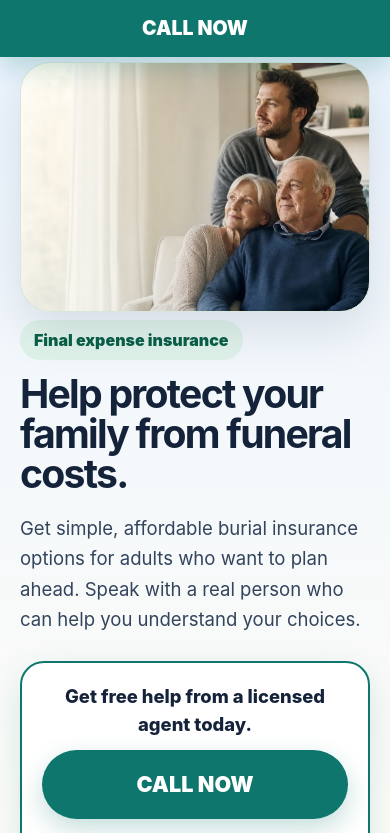
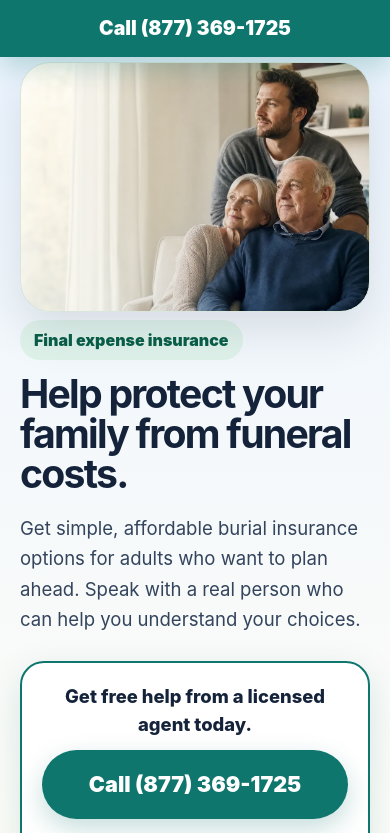
Before and after one commit to right/moneybrain.me, a Next.js app: page /final-expense in a window 390 px wide. Shown: the top 833 px of the page. Built offline with nearby package versions, Linux system fonts and the light colour scheme.

Commit message:
Show phone number on standard final expense page

```diff
--- a/app/final-expense/page.tsx
+++ b/app/final-expense/page.tsx
@@ -21,11 +21,11 @@ export default function FinalExpensePage() {
         <p className="fe-kicker">Final expense insurance</p>
         <h1>Help protect your family from funeral costs.</h1>
         <p className="fe-subhead">Get simple, affordable burial insurance options for adults who want to plan ahead. Speak with a real person who can help you understand your choices.</p>
-        <div className="fe-call-card"><p>Get free help from a licensed agent today.</p><FinalExpensePhone className="fe-call-btn" label="callNow" /><span>No pressure. No obligation.</span></div>
-      </div><FinalExpensePhone className="fe-sticky-call" label="freeConsultation" /><div className="fe-hero-image" aria-label="Older family planning ahead for final expenses" /></div></section>
+        <div className="fe-call-card"><p>Get free help from a licensed agent today.</p><FinalExpensePhone className="fe-call-btn" label="callNow" showNumber /><span>No pressure. No obligation.</span></div>
+      </div><FinalExpensePhone className="fe-sticky-call" label="freeConsultation" showNumber /><div className="fe-hero-image" aria-label="Older family planning ahead for final expenses" /></div></section>
       <section className="fe-section fe-wrap"><h2>A simple way to plan ahead</h2><p>Funeral and end-of-life expenses can be difficult for families. Final expense insurance is designed to help cover those costs, so your loved ones have one less thing to worry about.</p><ul className="fe-checks">{benefits.map((benefit) => <li key={benefit}>{benefit}</li>)}</ul></section>
       <section className="fe-section fe-band"><div className="fe-wrap"><h2>How it works</h2><div className="fe-steps"><div><strong>1. Call us</strong><p>Tell us a little about what you need.</p></div><div><strong>2. Review options</strong><p>We explain available plans in plain English.</p></div><div><strong>3. Choose calmly</strong><p>You decide if a plan makes sense for your family.</p></div></div></div></section>
-      <section className="fe-section fe-wrap fe-form-block"><div><h2>Not ready to call?</h2><p>Send your information and someone can follow up. Calling is still the fastest way to get help.</p><FinalExpensePhone className="fe-secondary-call" label="orCall" /></div><LeadForm compact finalExpense /></section>
+      <section className="fe-section fe-wrap fe-form-block"><div><h2>Not ready to call?</h2><p>Send your information and someone can follow up. Calling is still the fastest way to get help.</p><FinalExpensePhone className="fe-secondary-call" label="orCall" showNumber /></div><LeadForm compact finalExpense /></section>
       <section className="fe-section fe-wrap fe-fineprint"><h2>Questions people ask</h2><details open><summary>Do I need a medical exam?</summary><p>Many final expense options do not require a medical exam. Availability depends on your age, state, and health answers.</p></details><details><summary>Is this only for funeral costs?</summary><p>Benefits are commonly used for funeral, burial, cremation, medical bills, or other final expenses.</p></details><details><summary>Can I afford this on a fixed income?</summary><p>Plans are often built around smaller coverage amounts and monthly payments. A licensed representative can help review options.</p></details></section>
     </main>
   );
--- a/components/FinalExpensePhone.tsx
+++ b/components/FinalExpensePhone.tsx
@@ -1,30 +1,64 @@
 'use client';
 
-import type { MouseEvent } from 'react';
+import { useEffect, useState, type MouseEvent } from 'react';
+
+type PhoneState = {
+  display: string;
+  href: string;
+};
 
 function digitsOnly(value: string) {
   return value.replace(/\D/g, '');
 }
 
+function toPhoneState(data: { number?: unknown; display?: unknown } | null): PhoneState | null {
+  if (!data?.number) return null;
+
+  return {
+    display: data.display ? String(data.display) : String(data.number),
+    href: `tel:+1${digitsOnly(String(data.number)).replace(/^1/, '')}`,
+  };
+}
+
+async function fetchPhone(): Promise<PhoneState | null> {
+  const params = new URLSearchParams(window.location.search);
+  const fbclid = params.get('fbclid');
+  const url = fbclid ? `/api/dni?fbclid=${encodeURIComponent(fbclid)}` : '/api/dni';
+  const response = await fetch(url, { cache: 'no-store' });
+  const data = response.ok ? await response.json() : null;
+
+  return toPhoneState(data);
+}
+
 export function FinalExpensePhone({
   className,
+  showNumber = false,
 }: {
   className?: string;
   label?: 'call' | 'callNow' | 'orCall' | 'freeConsultation';
+  showNumber?: boolean;
 }) {
+  const [phone, setPhone] = useState<PhoneState | null>(null);
+
+  useEffect(() => {
+    if (!showNumber) return;
+
+    fetchPhone()
+      .then(setPhone)
+      .catch(() => {
+        // Keep button generic if lookup fails.
+      });
+  }, [showNumber]);
+
   async function handleClick(event: MouseEvent<HTMLAnchorElement>) {
+    if (phone?.href) return;
+
     event.preventDefault();
 
-    const params = new URLSearchParams(window.location.search);
-    const fbclid = params.get('fbclid');
-    const url = fbclid ? `/api/dni?fbclid=${encodeURIComponent(fbclid)}` : '/api/dni';
-
     try {
-      const response = await fetch(url, { cache: 'no-store' });
-      const data = response.ok ? await response.json() : null;
-
-      if (data?.number) {
-        window.location.href = `tel:+1${digitsOnly(String(data.number)).replace(/^1/, '')}`;
+      const nextPhone = await fetchPhone();
+      if (nextPhone?.href) {
+        window.location.href = nextPhone.href;
       }
     } catch {
       // If the number lookup fails, leave the visitor on the page instead of exposing a fallback number in the markup.
@@ -32,8 +66,8 @@ export function FinalExpensePhone({
   }
 
   return (
-    <a className={className} href="#" onClick={handleClick} role="button">
-      CALL NOW
+    <a className={className} href={phone?.href || '#'} onClick={handleClick} role="button">
+      {showNumber && phone?.display ? `Call ${phone.display}` : 'CALL NOW'}
     </a>
   );
 }
```
